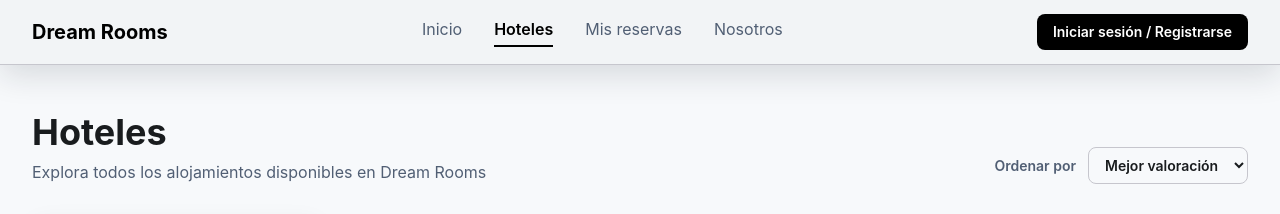
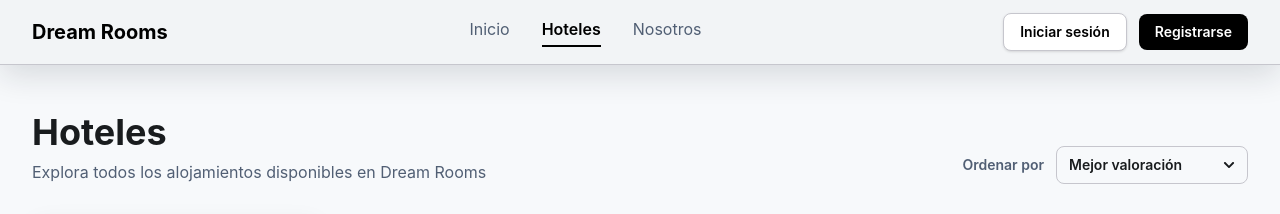
Before and after one commit to berkandevv/DreamRooms-front, a React (Vite) app: page /hotels in a window 1280 px wide. Shown: the top 214 px of the page. Built offline with nearby package versions, Linux system fonts and the light colour scheme; no server answers.

Commit message:
feat(navbar): conditionally render "Mis reservas" link and enhance login/register buttons

```diff
--- a/src/components/Navbar.jsx
+++ b/src/components/Navbar.jsx
@@ -105,9 +105,11 @@ export default function Navbar() {
           <NavLink className={navLinkClass} to="/hotels">
             Hoteles
           </NavLink>
+          {isAuthenticated && (
             <NavLink className={navLinkClass} to="/my-bookings">
               Mis reservas
             </NavLink>
+          )}
           <a
             className="border-b-2 border-transparent pb-1 text-secondary transition hover:text-primary"
             href="#"
@@ -152,12 +154,20 @@ export default function Navbar() {
             )}
           </div>
         ) : (
+          <div className="flex items-center gap-3">
+            <Link
+              className="rounded-lg border border-outline-variant bg-surface-container-lowest px-4 py-2 text-sm font-semibold text-primary shadow-sm transition hover:border-primary hover:bg-surface hover:shadow-md"
+              to="/login"
+            >
+              Iniciar sesión
+            </Link>
             <Link
               className="rounded-lg bg-primary px-4 py-2 text-sm font-semibold text-on-primary transition hover:opacity-80"
-            to="/login"
+              to="/register"
             >
-            Iniciar sesión / Registrarse
+              Registrarse
             </Link>
+          </div>
         )}
       </nav>
     </header>
--- a/src/pages/HotelsPage.jsx
+++ b/src/pages/HotelsPage.jsx
@@ -1,5 +1,5 @@
 import { useEffect, useState } from 'react'
-import { FaRegStar, FaStar } from 'react-icons/fa'
+import { FaChevronDown, FaRegStar, FaStar } from 'react-icons/fa'
 import { useSearchParams } from 'react-router'
 import HotelListCard from '../components/HotelListCard'
 import Layout from '../components/Layout'
@@ -274,6 +274,7 @@ export default function HotelsPage() {
   const [isAvailabilityLoading, setIsAvailabilityLoading] = useState(false)
   const [availabilityError, setAvailabilityError] = useState('')
   const [sortBy, setSortBy] = useState('rating')
+  const [isSortMenuOpen, setIsSortMenuOpen] = useState(false)
   const [currentPage, setCurrentPage] = useState(1)
   const [selectedZone, setSelectedZone] = useState('all')
   const [selectedRating, setSelectedRating] = useState('all')
@@ -383,8 +384,9 @@ export default function HotelsPage() {
     firstHotelIndex + HOTELS_PER_PAGE,
   )
 
-  function handleSortChange(event) {
-    setSortBy(event.target.value)
+  function handleSortChange(value) {
+    setSortBy(value)
+    setIsSortMenuOpen(false)
     setCurrentPage(1)
   }
 
@@ -425,12 +427,20 @@ export default function HotelsPage() {
     setCurrentPage(1)
   }
 
+  function scrollToPageTop() {
+    window.requestAnimationFrame(() => {
+      window.scrollTo({ top: 0, behavior: 'smooth' })
+    })
+  }
+
   function goToPreviousPage() {
     setCurrentPage((page) => page - 1)
+    scrollToPageTop()
   }
 
   function goToNextPage() {
     setCurrentPage((page) => page + 1)
+    scrollToPageTop()
   }
 
   return (
@@ -462,22 +472,54 @@ export default function HotelsPage() {
             )}
           </div>
 
-          <label className="flex items-center gap-3 text-sm font-semibold text-secondary">
-            Ordenar por
-            <select
-              className="rounded-lg border border-outline-variant bg-surface px-3 py-2 text-on-surface outline-none focus:border-primary"
-              onChange={handleSortChange}
-              value={sortBy}
+          <div
+            className="relative flex items-center gap-3 text-sm font-semibold text-secondary"
+            onBlur={(event) => {
+              if (!event.currentTarget.contains(event.relatedTarget)) {
+                setIsSortMenuOpen(false)
+              }
+            }}
+          >
+            <span>Ordenar por</span>
+            <button
+              className="flex min-w-48 cursor-pointer items-center justify-between gap-3 rounded-lg border border-outline-variant bg-surface px-3 py-2 text-left text-on-surface outline-none transition hover:border-primary focus:border-primary"
+              onClick={() => setIsSortMenuOpen((isOpen) => !isOpen)}
+              type="button"
             >
-              <option value="rating">Mejor valoración</option>
-              <option value="price">Precio más bajo</option>
-            </select>
-          </label>
+              <span>
+                {sortBy === 'rating' ? 'Mejor valoración' : 'Precio más bajo'}
+              </span>
+              <FaChevronDown
+                className={`h-3 w-3 transition-transform ${
+                  isSortMenuOpen ? 'rotate-180' : ''
+                }`}
+              />
+            </button>
+
+            {isSortMenuOpen && (
+              <div className="absolute right-0 top-full z-20 mt-2 w-56 overflow-hidden rounded-lg border border-outline-variant bg-surface-container-lowest shadow-[0_12px_30px_rgba(19,27,46,0.18)]">
+                <button
+                  className="block w-full cursor-pointer px-4 py-3 text-left text-sm font-semibold text-on-surface transition hover:bg-surface-container"
+                  onClick={() => handleSortChange('rating')}
+                  type="button"
+                >
+                  Mejor valoración
+                </button>
+                <button
+                  className="block w-full cursor-pointer px-4 py-3 text-left text-sm font-semibold text-on-surface transition hover:bg-surface-container"
+                  onClick={() => handleSortChange('price')}
+                  type="button"
+                >
+                  Precio más bajo
+                </button>
+              </div>
+            )}
+          </div>
         </div>
 
         <div className="flex flex-col gap-8 md:flex-row">
           <aside className="w-full shrink-0 md:w-72">
-            <div className="sticky top-24 space-y-8 rounded-xl border border-outline-variant bg-surface-container-lowest p-5 shadow-[0_8px_24px_rgba(19,27,46,0.08)]">
+            <div className="sticky top-32 space-y-8 rounded-xl border border-outline-variant bg-surface-container-lowest p-5 shadow-[0_8px_24px_rgba(19,27,46,0.08)]">
               <div className="flex items-center justify-between gap-4">
                 <h2 className="whitespace-nowrap text-xl font-bold text-on-surface">
                   Filtrar resultados
```
Lines whose indentation alone changed are shown as unchanged.
